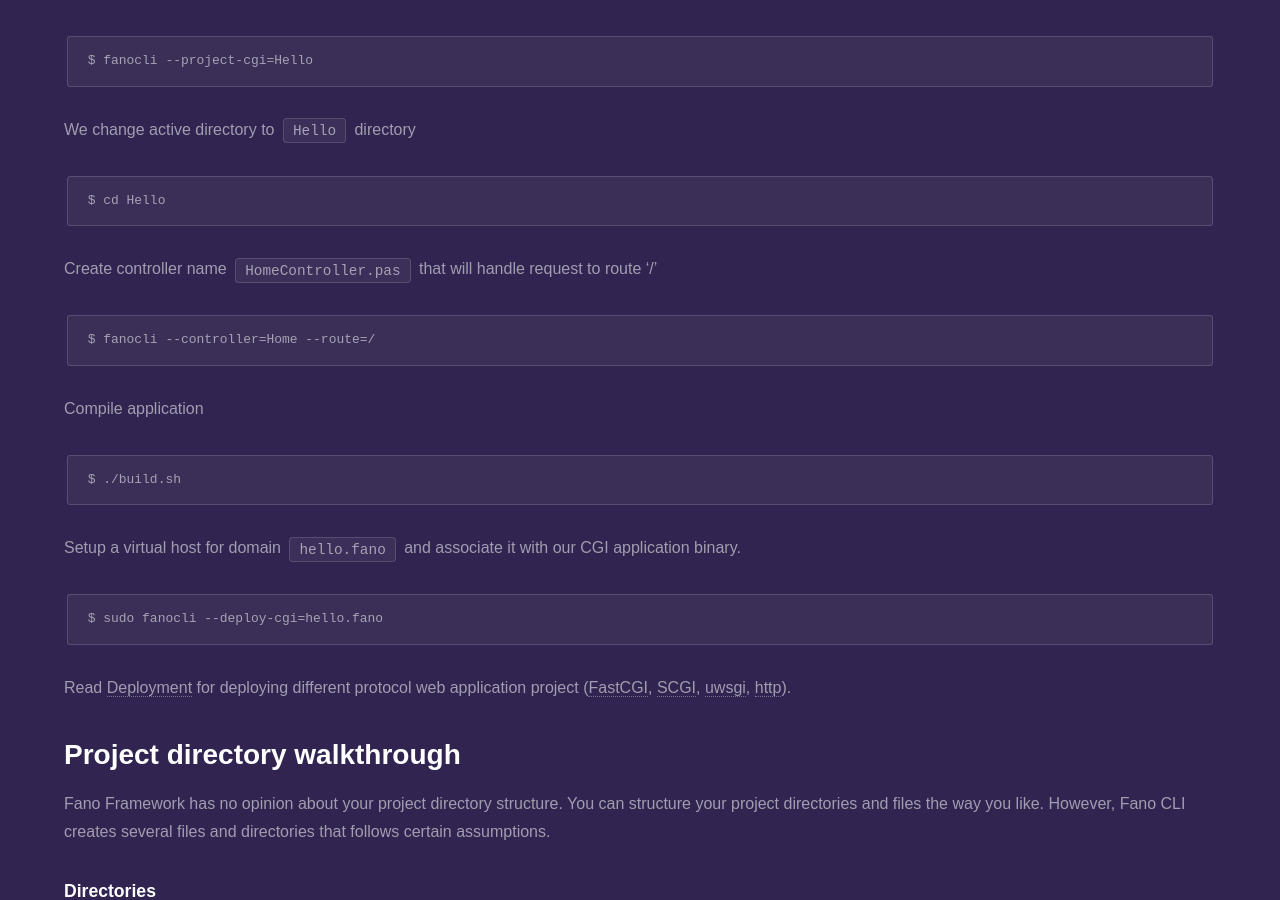
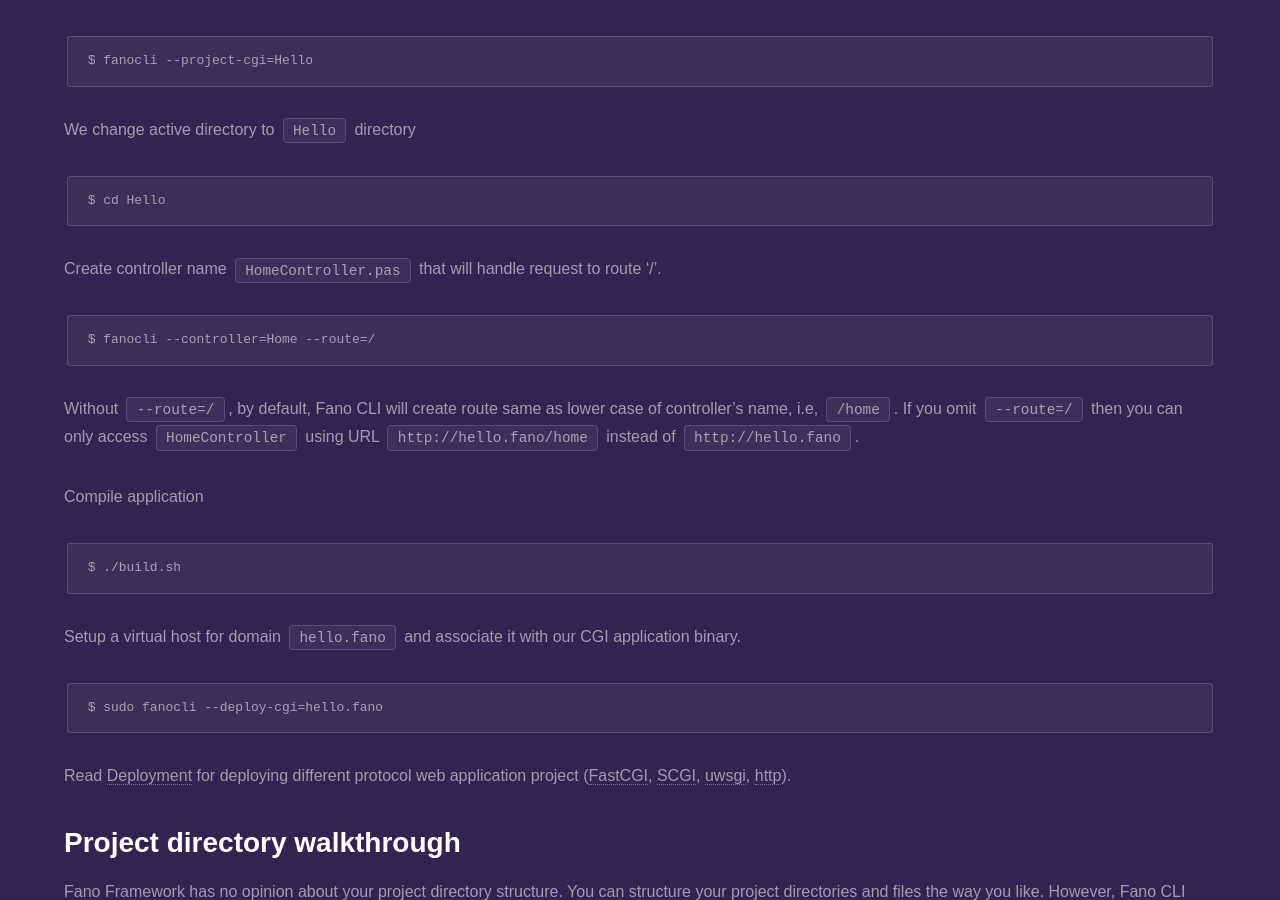
Before and after one commit to fanoframework/fanoframework.github.io, a Jekyll site: the page built from getting-started/index.md, in a window 1280 px wide and 900 px high, scrolled down 1348 px. Built offline with Jekyll 4.4.1, drawn with Linux system fonts in a browser that asks for light colours; our own code applies the rules of GitHub Pages for plain Markdown files.

Commit message:
add brief explanation on --route

````diff
--- a/getting-started/index.md
+++ b/getting-started/index.md
@@ -52,10 +52,11 @@
 $ cd Hello
 ```
 
-Create controller name `HomeController.pas` that will handle request to route '/'
+Create controller name `HomeController.pas` that will handle request to route '/'.
 ```
 $ fanocli --controller=Home --route=/
 ```
+Without `--route=/`, by default, Fano CLI will create route same as lower case of controller's name, i.e, `/home`. If you omit `--route=/` then you can only access `HomeController` using URL `http://hello.fano/home` instead of `http://hello.fano`.
 
 Compile application
 ```
````
